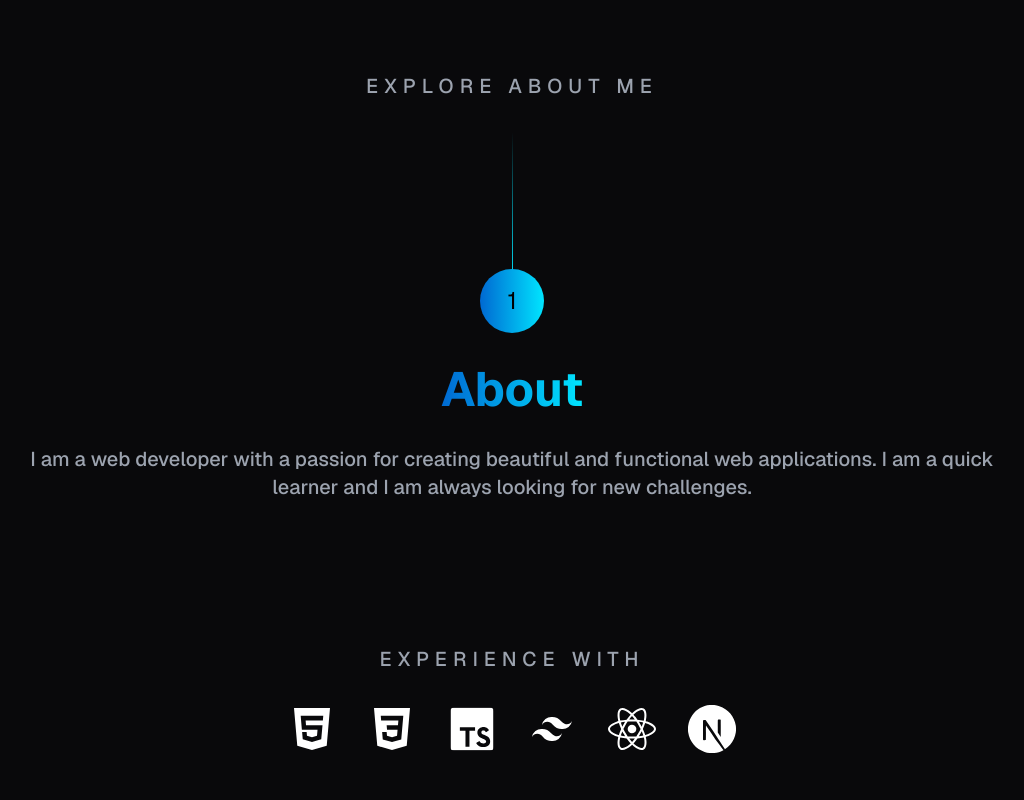
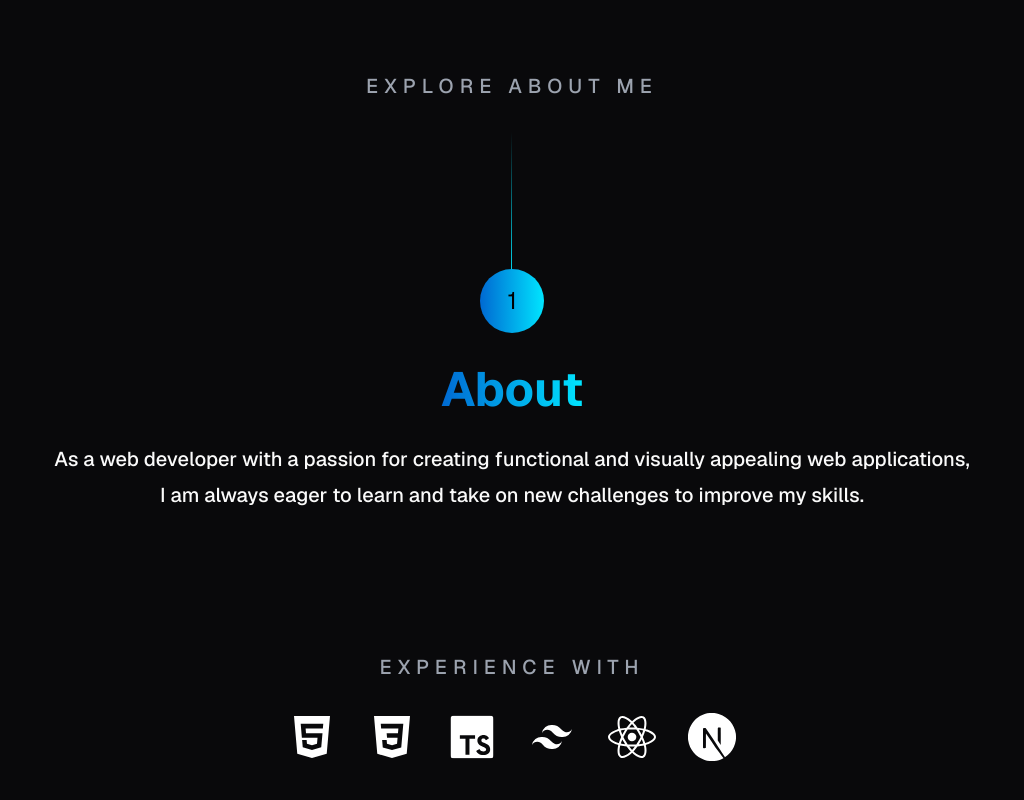
Before and after one commit to wpiyaphon/portfolio, a Next.js app: page / in a window 1280 px wide. Shown: the part 840-1640 px from the top of the page, without its empty margins (128-1152 px from the left). Built offline with nearby package versions, Linux system fonts and the light colour scheme.

Commit message:
feat: add typing text animations, keyframes and create new component

```diff
--- a/app/page.tsx
+++ b/app/page.tsx
@@ -1,5 +1,6 @@
 import Roadmap from "@/components/roadmap"
 import SectionDivider from "@/components/section-divider"
+import TypingText from "@/components/typing-text"
 import Image from "next/image"
 
 // ----------------------------------------------------------------------
@@ -61,6 +62,7 @@ export default function Home() {
               React
             </span>
           </h1>
+
           <h6 className="text-center text-gray-400 max-w-2xl">
             I have strong foundation in HTML, CSS, and TypeScript, and I am
             skilled in creating interactive and visually appealing web
@@ -100,7 +102,12 @@ export default function Home() {
         <SectionDivider
           number={1}
           title="About"
-          subtitle="I am a web developer with a passion for creating beautiful and functional web applications. I am a quick learner and I am always looking for new challenges."
+          subtitle={(
+            <TypingText
+              text1="As a web developer with a passion for creating functional and visually appealing web applications,"
+              text2="I am always eager to learn and take on new challenges to improve my skills."
+            />
+          )}
         />
 
         <h6 className="text-gray-400 text-center tracking-widest mb-8">
--- a/components/section-divider.tsx
+++ b/components/section-divider.tsx
@@ -1,13 +1,9 @@
-import React from "react"
-
-// ----------------------------------------------------------------------
-
 type SectionColorVariants = "blue" | "purple" | "orange"
 
 type SectionDividerProps = {
   number: number
   title: string
-  subtitle?: string
+  subtitle?: string | React.ReactNode
   color?: SectionColorVariants
 }
 
@@ -45,7 +41,13 @@ export default function SectionDivider({
       >
         {title}
       </h2>
-      {subtitle && <h6 className=" text-gray-400 max-w-5xl ">{subtitle}</h6>}
+      {typeof subtitle === "string"
+        ? (
+            <h6 className="text-gray-400 max-w-5xl">{subtitle}</h6>
+          )
+        : (
+            subtitle
+          )}
     </div>
   )
 }
--- /dev/null
+++ b/components/typing-text.tsx
@@ -0,0 +1,37 @@
+"use client"
+
+import { useInView } from "framer-motion"
+import { useRef } from "react"
+
+// ----------------------------------------------------------------------
+
+type TypingTextProps = {
+  text1: string
+  text2: string
+}
+
+// ----------------------------------------------------------------------
+
+export default function TypingText({ text1, text2 }: TypingTextProps) {
+  const ref = useRef(null)
+  const isInView = useInView(ref, { once: true })
+
+  return (
+    <div ref={ref} className="flex flex-col gap-2">
+      <h6
+        className={`${isInView && "animate-typing"} opacity-0 overflow-hidden whitespace-nowrap`}
+      >
+        {text1}
+      </h6>
+      {text2 && (
+        <div className="max-w-max mx-auto">
+          <h6
+            className={`${isInView && "animate-typing [animation-delay:2.5s] delay-200"} opacity-0 overflow-hidden whitespace-nowrap`}
+          >
+            {text2}
+          </h6>
+        </div>
+      )}
+    </div>
+  )
+}
--- a/tailwind.config.ts
+++ b/tailwind.config.ts
@@ -11,6 +11,9 @@ export default {
   plugins: [tailwindcssAnimate],
   theme: {
     extend: {
+      animation: {
+        typing: "typing 2.5s steps(40) forwards, blink .7s 3",
+      },
       borderRadius: {
         lg: "var(--radius)",
         md: "calc(var(--radius) - 2px)",
@@ -58,6 +61,15 @@ export default {
           foreground: "hsl(var(--secondary-foreground))",
         },
       },
+      keyframes: {
+        blink: {
+          "50%": { borderColor: "gray", borderRightWidth: "2px" },
+        },
+        typing: {
+          "0%": { opacity: "0", width: "0%" },
+          "100%": { opacity: "100", width: "100%" },
+        },
+      },
       letterSpacing: {
         widest: "0.3em",
       },
```
